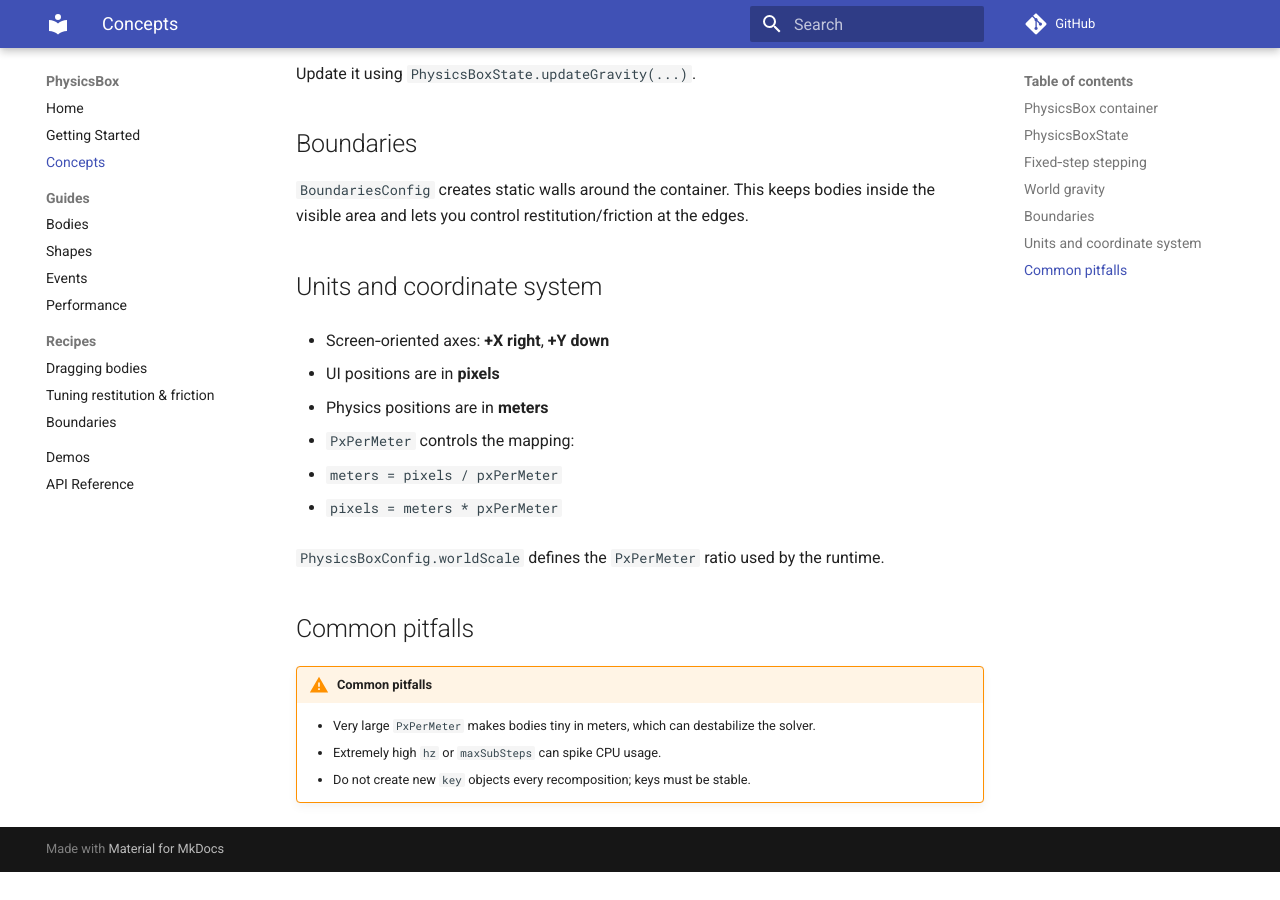
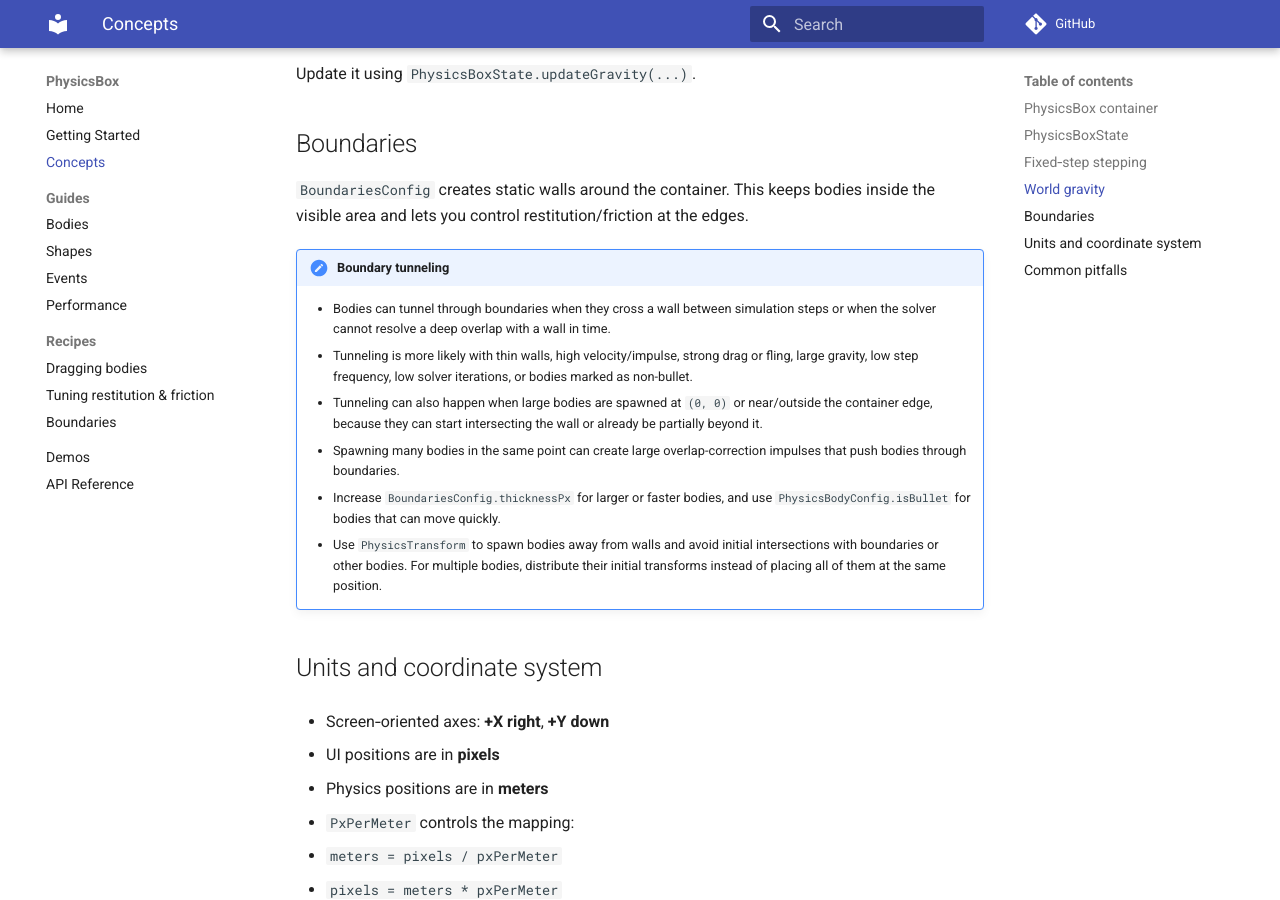
Before and after one commit to GoetzDeBouville/PhysicsBox, an MkDocs documentation site: the page built from docs/concepts.md, in a window 1280 px wide and 900 px high, scrolled down 1046 px. Built offline with MkDocs 1.6.1 and Material for MkDocs 9.7.7, drawn with Linux system fonts in a browser that asks for light colours; comment, search, counter and statistics services are not loaded; before the commit the page ends 1918 px from its top, so only the background shows below that.

Commit message:
update docs

```diff
--- a/docs/concepts.md
+++ b/docs/concepts.md
@@ -39,6 +39,21 @@ Update it using `PhysicsBoxState.updateGravity(...)`.
 ## Boundaries
 `BoundariesConfig` creates static walls around the container. This keeps bodies inside the visible area and lets you control restitution/friction at the edges.
 
+!!! note "Boundary tunneling"
+    - Bodies can tunnel through boundaries when they cross a wall between simulation steps or when
+      the solver cannot resolve a deep overlap with a wall in time.
+    - Tunneling is more likely with thin walls, high velocity/impulse, strong drag or fling, large
+      gravity, low step frequency, low solver iterations, or bodies marked as non-bullet.
+    - Tunneling can also happen when large bodies are spawned at `(0, 0)` or near/outside the
+      container edge, because they can start intersecting the wall or already be partially beyond it.
+    - Spawning many bodies in the same point can create large overlap-correction impulses that push
+      bodies through boundaries.
+    - Increase `BoundariesConfig.thicknessPx` for larger or faster bodies, and use
+      `PhysicsBodyConfig.isBullet` for bodies that can move quickly.
+    - Use `PhysicsTransform` to spawn bodies away from walls and avoid initial intersections with
+      boundaries or other bodies. For multiple bodies, distribute their initial transforms instead of
+      placing all of them at the same position.
+
 ## Units and coordinate system
 - Screen‑oriented axes: **+X right**, **+Y down**
 
```
Also changed, not shown: README.MD (+9 -3 lines).
